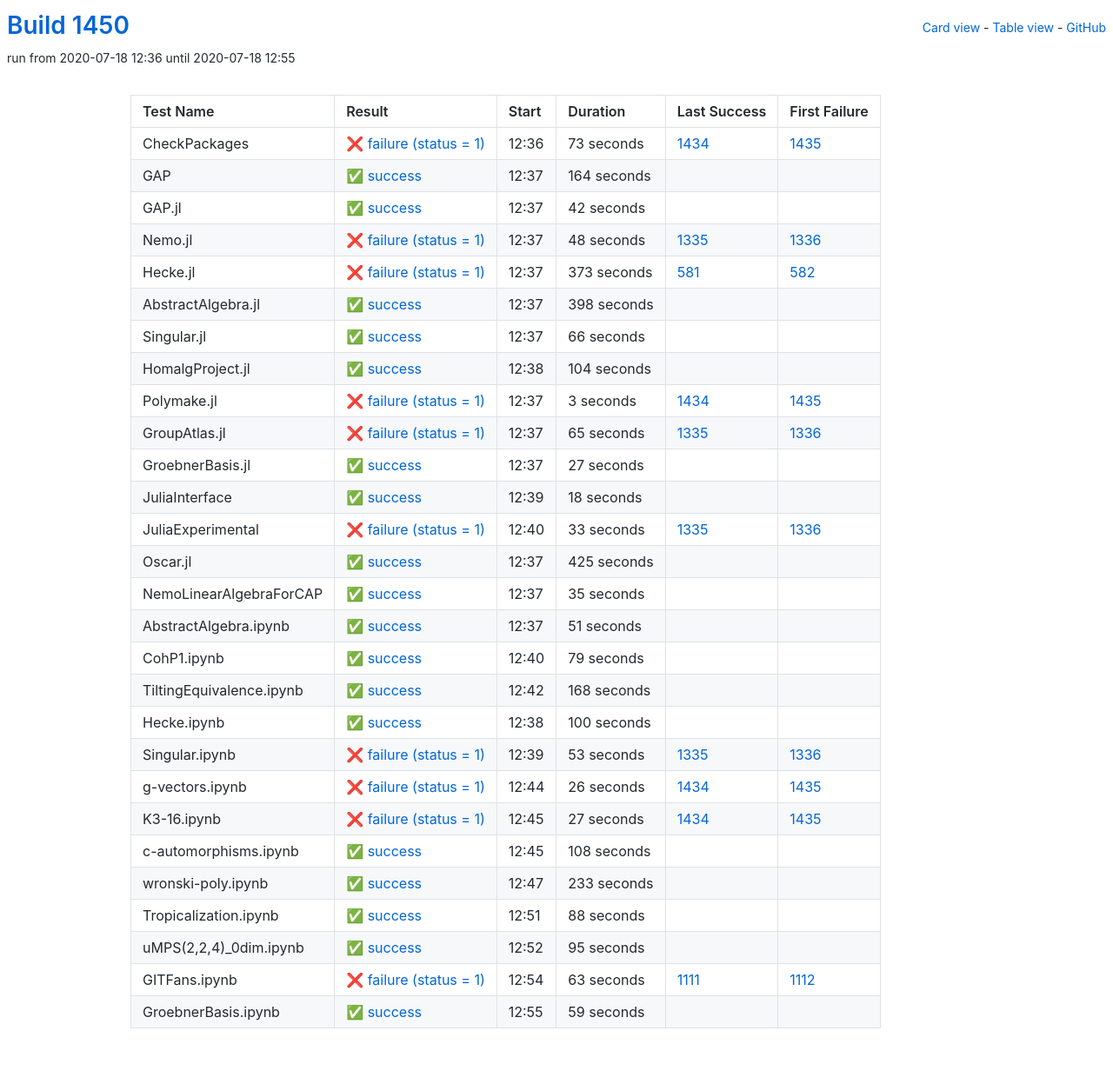
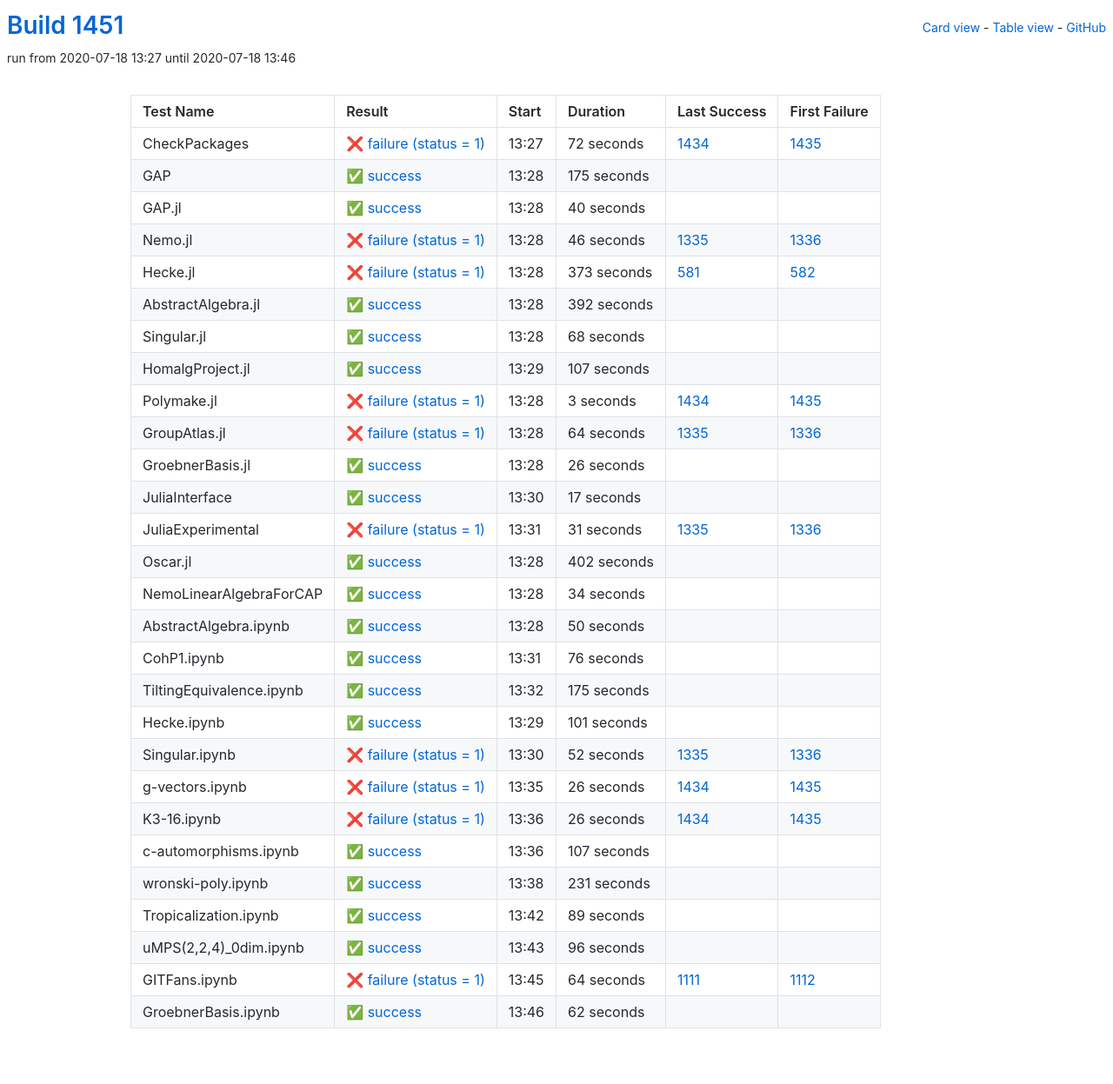
Before and after one commit to oscar-system/oscar-ci-status-1.4, a Jekyll site: the page built from table.html, in a window 1280 px wide. Shown: the whole page at 87% size. Built offline with Jekyll 4.4.1, drawn with Linux system fonts in a browser that asks for light colours.

Commit message:
Build #1451

```diff
--- a/_data/ci.yml
+++ b/_data/ci.yml
@@ -1,6 +1,6 @@
 ---
-build: 1450
-build_url: https://oscarci.mathematik.uni-kl.de/job/oscar-julia-1.4/1450/
+build: 1451
+build_url: https://oscarci.mathematik.uni-kl.de/job/oscar-julia-1.4/1451/
 job: oscar-julia-1.4
 organization: oscar-system
 repo: oscar-ci-status-1.4
@@ -8,56 +8,56 @@ repourl: https://github.com/oscar-system/oscar-ci-status-1.4
 tests:
 - name: CheckPackages
   id: checkpackages
-  log: https://oscarci.mathematik.uni-kl.de/job/oscar-julia-1.4/1450/artifact/logs/build-1450/CheckPackages.log
-  start: 2020-07-18 12:36
+  log: https://oscarci.mathematik.uni-kl.de/job/oscar-julia-1.4/1451/artifact/logs/build-1451/CheckPackages.log
+  start: 2020-07-18 13:27
   success: false
   exitcode: 1
   status: failure
-  duration: 73
+  duration: 72
   last_success: 1434
   last_success_url: https://oscarci.mathematik.uni-kl.de/job/oscar-julia-1.4/1434/
   first_failure: 1435
   first_failure_url: https://oscarci.mathematik.uni-kl.de/job/oscar-julia-1.4/1435/
 - name: GAP
   id: gap
-  log: https://oscarci.mathematik.uni-kl.de/job/oscar-julia-1.4/1450/artifact/logs/build-1450/GAP.log
-  start: 2020-07-18 12:37
+  log: https://oscarci.mathematik.uni-kl.de/job/oscar-julia-1.4/1451/artifact/logs/build-1451/GAP.log
+  start: 2020-07-18 13:28
   success: true
   exitcode: 0
   status: success
-  duration: 164
+  duration: 175
   last_success: false
   last_success_url:
   first_failure: false
   first_failure_url:
 - name: GAP.jl
   id: gap-jl
-  log: https://oscarci.mathematik.uni-kl.de/job/oscar-julia-1.4/1450/artifact/logs/build-1450/GAP.jl.log
-  start: 2020-07-18 12:37
+  log: https://oscarci.mathematik.uni-kl.de/job/oscar-julia-1.4/1451/artifact/logs/build-1451/GAP.jl.log
+  start: 2020-07-18 13:28
   success: true
   exitcode: 0
   status: success
-  duration: 42
+  duration: 40
   last_success: false
   last_success_url:
   first_failure: false
   first_failure_url:
 - name: Nemo.jl
   id: nemo-jl
-  log: https://oscarci.mathematik.uni-kl.de/job/oscar-julia-1.4/1450/artifact/logs/build-1450/Nemo.jl.log
-  start: 2020-07-18 12:37
+  log: https://oscarci.mathematik.uni-kl.de/job/oscar-julia-1.4/1451/artifact/logs/build-1451/Nemo.jl.log
+  start: 2020-07-18 13:28
   success: false
   exitcode: 1
   status: failure
-  duration: 48
+  duration: 46
   last_success: 1335
   last_success_url: https://oscarci.mathematik.uni-kl.de/job/oscar-julia-1.4/1335/
   first_failure: 1336
   first_failure_url: https://oscarci.mathematik.uni-kl.de/job/oscar-julia-1.4/1336/
 - name: Hecke.jl
   id: hecke-jl
-  log: https://oscarci.mathematik.uni-kl.de/job/oscar-julia-1.4/1450/artifact/logs/build-1450/Hecke.jl.log
-  start: 2020-07-18 12:37
+  log: https://oscarci.mathematik.uni-kl.de/job/oscar-julia-1.4/1451/artifact/logs/build-1451/Hecke.jl.log
+  start: 2020-07-18 13:28
   success: false
   exitcode: 1
   status: failure
@@ -68,44 +68,44 @@ tests:
   first_failure_url: https://oscarci.mathematik.uni-kl.de/job/oscar-julia-1.4/582/
 - name: AbstractAlgebra.jl
   id: abstractalgebra-jl
-  log: https://oscarci.mathematik.uni-kl.de/job/oscar-julia-1.4/1450/artifact/logs/build-1450/AbstractAlgebra.jl.log
-  start: 2020-07-18 12:37
+  log: https://oscarci.mathematik.uni-kl.de/job/oscar-julia-1.4/1451/artifact/logs/build-1451/AbstractAlgebra.jl.log
+  start: 2020-07-18 13:28
   success: true
   exitcode: 0
   status: success
-  duration: 398
+  duration: 392
   last_success: false
   last_success_url:
   first_failure: false
   first_failure_url:
 - name: Singular.jl
   id: singular-jl
-  log: https://oscarci.mathematik.uni-kl.de/job/oscar-julia-1.4/1450/artifact/logs/build-1450/Singular.jl.log
-  start: 2020-07-18 12:37
+  log: https://oscarci.mathematik.uni-kl.de/job/oscar-julia-1.4/1451/artifact/logs/build-1451/Singular.jl.log
+  start: 2020-07-18 13:28
   success: true
   exitcode: 0
   status: success
-  duration: 66
+  duration: 68
   last_success: false
   last_success_url:
   first_failure: false
   first_failure_url:
 - name: HomalgProject.jl
   id: homalgproject-jl
-  log: https://oscarci.mathematik.uni-kl.de/job/oscar-julia-1.4/1450/artifact/logs/build-1450/HomalgProject.jl.log
-  start: 2020-07-18 12:38
+  log: https://oscarci.mathematik.uni-kl.de/job/oscar-julia-1.4/1451/artifact/logs/build-1451/HomalgProject.jl.log
+  start: 2020-07-18 13:29
   success: true
   exitcode: 0
   status: success
-  duration: 104
+  duration: 107
   last_success: false
   last_success_url:
   first_failure: false
   first_failure_url:
 - name: Polymake.jl
   id: polymake-jl
-  log: https://oscarci.mathematik.uni-kl.de/job/oscar-julia-1.4/1450/artifact/logs/build-1450/Polymake.jl.log
-  start: 2020-07-18 12:37
+  log: https://oscarci.mathematik.uni-kl.de/job/oscar-julia-1.4/1451/artifact/logs/build-1451/Polymake.jl.log
+  start: 2020-07-18 13:28
   success: false
   exitcode: 1
   status: failure
@@ -116,140 +116,140 @@ tests:
   first_failure_url: https://oscarci.mathematik.uni-kl.de/job/oscar-julia-1.4/1435/
 - name: GroupAtlas.jl
   id: groupatlas-jl
-  log: https://oscarci.mathematik.uni-kl.de/job/oscar-julia-1.4/1450/artifact/logs/build-1450/GroupAtlas.jl.log
-  start: 2020-07-18 12:37
+  log: https://oscarci.mathematik.uni-kl.de/job/oscar-julia-1.4/1451/artifact/logs/build-1451/GroupAtlas.jl.log
+  start: 2020-07-18 13:28
   success: false
   exitcode: 1
   status: failure
-  duration: 65
+  duration: 64
   last_success: 1335
   last_success_url: https://oscarci.mathematik.uni-kl.de/job/oscar-julia-1.4/1335/
   first_failure: 1336
   first_failure_url: https://oscarci.mathematik.uni-kl.de/job/oscar-julia-1.4/1336/
 - name: GroebnerBasis.jl
   id: groebnerbasis-jl
-  log: https://oscarci.mathematik.uni-kl.de/job/oscar-julia-1.4/1450/artifact/logs/build-1450/GroebnerBasis.jl.log
-  start: 2020-07-18 12:37
+  log: https://oscarci.mathematik.uni-kl.de/job/oscar-julia-1.4/1451/artifact/logs/build-1451/GroebnerBasis.jl.log
+  start: 2020-07-18 13:28
   success: true
   exitcode: 0
   status: success
-  duration: 27
+  duration: 26
   last_success: false
   last_success_url:
   first_failure: false
   first_failure_url:
 - name: JuliaInterface
   id: juliainterface
-  log: https://oscarci.mathematik.uni-kl.de/job/oscar-julia-1.4/1450/artifact/logs/build-1450/JuliaInterface.log
-  start: 2020-07-18 12:39
+  log: https://oscarci.mathematik.uni-kl.de/job/oscar-julia-1.4/1451/artifact/logs/build-1451/JuliaInterface.log
+  start: 2020-07-18 13:30
   success: true
   exitcode: 0
   status: success
-  duration: 18
+  duration: 17
   last_success: false
   last_success_url:
   first_failure: false
   first_failure_url:
 - name: JuliaExperimental
   id: juliaexperimental
-  log: https://oscarci.mathematik.uni-kl.de/job/oscar-julia-1.4/1450/artifact/logs/build-1450/JuliaExperimental.log
-  start: 2020-07-18 12:40
+  log: https://oscarci.mathematik.uni-kl.de/job/oscar-julia-1.4/1451/artifact/logs/build-1451/JuliaExperimental.log
+  start: 2020-07-18 13:31
   success: false
   exitcode: 1
   status: failure
-  duration: 33
+  duration: 31
   last_success: 1335
   last_success_url: https://oscarci.mathematik.uni-kl.de/job/oscar-julia-1.4/1335/
   first_failure: 1336
   first_failure_url: https://oscarci.mathematik.uni-kl.de/job/oscar-julia-1.4/1336/
 - name: Oscar.jl
   id: oscar-jl
-  log: https://oscarci.mathematik.uni-kl.de/job/oscar-julia-1.4/1450/artifact/logs/build-1450/Oscar.jl.log
-  start: 2020-07-18 12:37
+  log: https://oscarci.mathematik.uni-kl.de/job/oscar-julia-1.4/1451/artifact/logs/build-1451/Oscar.jl.log
+  start: 2020-07-18 13:28
   success: true
   exitcode: 0
   status: success
-  duration: 425
+  duration: 402
   last_success: false
   last_success_url:
   first_failure: false
   first_failure_url:
 - name: NemoLinearAlgebraForCAP
   id: nemolinearalgebraforcap
-  log: https://oscarci.mathematik.uni-kl.de/job/oscar-julia-1.4/1450/artifact/logs/build-1450/NemoLinearAlgebraForCAP.log
-  start: 2020-07-18 12:37
+  log: https://oscarci.mathematik.uni-kl.de/job/oscar-julia-1.4/1451/artifact/logs/build-1451/NemoLinearAlgebraForCAP.log
+  start: 2020-07-18 13:28
   success: true
   exitcode: 0
   status: success
-  duration: 35
+  duration: 34
   last_success: false
   last_success_url:
   first_failure: false
   first_failure_url:
 - name: AbstractAlgebra.ipynb
   id: abstractalgebra-ipynb
-  log: https://oscarci.mathematik.uni-kl.de/job/oscar-julia-1.4/1450/artifact/logs/build-1450/AbstractAlgebra.ipynb.log
-  start: 2020-07-18 12:37
+  log: https://oscarci.mathematik.uni-kl.de/job/oscar-julia-1.4/1451/artifact/logs/build-1451/AbstractAlgebra.ipynb.log
+  start: 2020-07-18 13:28
   success: true
   exitcode: 0
   status: success
-  duration: 51
+  duration: 50
   last_success: false
   last_success_url:
   first_failure: false
   first_failure_url:
 - name: CohP1.ipynb
   id: cohp1-ipynb
-  log: https://oscarci.mathematik.uni-kl.de/job/oscar-julia-1.4/1450/artifact/logs/build-1450/CohP1.ipynb.log
-  start: 2020-07-18 12:40
+  log: https://oscarci.mathematik.uni-kl.de/job/oscar-julia-1.4/1451/artifact/logs/build-1451/CohP1.ipynb.log
+  start: 2020-07-18 13:31
   success: true
   exitcode: 0
   status: success
-  duration: 79
+  duration: 76
   last_success: false
   last_success_url:
   first_failure: false
   first_failure_url:
 - name: TiltingEquivalence.ipynb
   id: tiltingequivalence-ipynb
-  log: https://oscarci.mathematik.uni-kl.de/job/oscar-julia-1.4/1450/artifact/logs/build-1450/TiltingEquivalence.ipynb.log
-  start: 2020-07-18 12:42
+  log: https://oscarci.mathematik.uni-kl.de/job/oscar-julia-1.4/1451/artifact/logs/build-1451/TiltingEquivalence.ipynb.log
+  start: 2020-07-18 13:32
   success: true
   exitcode: 0
   status: success
-  duration: 168
+  duration: 175
   last_success: false
   last_success_url:
   first_failure: false
   first_failure_url:
 - name: Hecke.ipynb
   id: hecke-ipynb
-  log: https://oscarci.mathematik.uni-kl.de/job/oscar-julia-1.4/1450/artifact/logs/build-1450/Hecke.ipynb.log
-  start: 2020-07-18 12:38
+  log: https://oscarci.mathematik.uni-kl.de/job/oscar-julia-1.4/1451/artifact/logs/build-1451/Hecke.ipynb.log
+  start: 2020-07-18 13:29
   success: true
   exitcode: 0
   status: success
-  duration: 100
+  duration: 101
   last_success: false
   last_success_url:
   first_failure: false
   first_failure_url:
 - name: Singular.ipynb
   id: singular-ipynb
-  log: https://oscarci.mathematik.uni-kl.de/job/oscar-julia-1.4/1450/artifact/logs/build-1450/Singular.ipynb.log
-  start: 2020-07-18 12:39
+  log: https://oscarci.mathematik.uni-kl.de/job/oscar-julia-1.4/1451/artifact/logs/build-1451/Singular.ipynb.log
+  start: 2020-07-18 13:30
   success: false
   exitcode: 1
   status: failure
-  duration: 53
+  duration: 52
   last_success: 1335
   last_success_url: https://oscarci.mathematik.uni-kl.de/job/oscar-julia-1.4/1335/
   first_failure: 1336
   first_failure_url: https://oscarci.mathematik.uni-kl.de/job/oscar-julia-1.4/1336/
 - name: g-vectors.ipynb
   id: g-vectors-ipynb
-  log: https://oscarci.mathematik.uni-kl.de/job/oscar-julia-1.4/1450/artifact/logs/build-1450/g-vectors.ipynb.log
-  start: 2020-07-18 12:44
+  log: https://oscarci.mathematik.uni-kl.de/job/oscar-julia-1.4/1451/artifact/logs/build-1451/g-vectors.ipynb.log
+  start: 2020-07-18 13:35
   success: false
   exitcode: 1
   status: failure
@@ -260,84 +260,84 @@ tests:
   first_failure_url: https://oscarci.mathematik.uni-kl.de/job/oscar-julia-1.4/1435/
 - name: K3-16.ipynb
   id: k3-16-ipynb
-  log: https://oscarci.mathematik.uni-kl.de/job/oscar-julia-1.4/1450/artifact/logs/build-1450/K3-16.ipynb.log
-  start: 2020-07-18 12:45
+  log: https://oscarci.mathematik.uni-kl.de/job/oscar-julia-1.4/1451/artifact/logs/build-1451/K3-16.ipynb.log
+  start: 2020-07-18 13:36
   success: false
   exitcode: 1
   status: failure
-  duration: 27
+  duration: 26
   last_success: 1434
   last_success_url: https://oscarci.mathematik.uni-kl.de/job/oscar-julia-1.4/1434/
   first_failure: 1435
   first_failure_url: https://oscarci.mathematik.uni-kl.de/job/oscar-julia-1.4/1435/
 - name: c-automorphisms.ipynb
   id: c-automorphisms-ipynb
-  log: https://oscarci.mathematik.uni-kl.de/job/oscar-julia-1.4/1450/artifact/logs/build-1450/c-automorphisms.ipynb.log
-  start: 2020-07-18 12:45
+  log: https://oscarci.mathematik.uni-kl.de/job/oscar-julia-1.4/1451/artifact/logs/build-1451/c-automorphisms.ipynb.log
+  start: 2020-07-18 13:36
   success: true
   exitcode: 0
   status: success
-  duration: 108
+  duration: 107
   last_success: false
   last_success_url:
   first_failure: false
   first_failure_url:
 - name: wronski-poly.ipynb
   id: wronski-poly-ipynb
-  log: https://oscarci.mathematik.uni-kl.de/job/oscar-julia-1.4/1450/artifact/logs/build-1450/wronski-poly.ipynb.log
-  start: 2020-07-18 12:47
+  log: https://oscarci.mathematik.uni-kl.de/job/oscar-julia-1.4/1451/artifact/logs/build-1451/wronski-poly.ipynb.log
+  start: 2020-07-18 13:38
   success: true
   exitcode: 0
   status: success
-  duration: 233
+  duration: 231
   last_success: false
   last_success_url:
   first_failure: false
   first_failure_url:
 - name: Tropicalization.ipynb
   id: tropicalization-ipynb
-  log: https://oscarci.mathematik.uni-kl.de/job/oscar-julia-1.4/1450/artifact/logs/build-1450/Tropicalization.ipynb.log
-  start: 2020-07-18 12:51
+  log: https://oscarci.mathematik.uni-kl.de/job/oscar-julia-1.4/1451/artifact/logs/build-1451/Tropicalization.ipynb.log
+  start: 2020-07-18 13:42
   success: true
   exitcode: 0
   status: success
-  duration: 88
+  duration: 89
   last_success: false
   last_success_url:
   first_failure: false
   first_failure_url:
 - name: uMPS(2,2,4)_0dim.ipynb
   id: umps-2-2-4-0dim-ipynb
-  log: https://oscarci.mathematik.uni-kl.de/job/oscar-julia-1.4/1450/artifact/logs/build-1450/uMPS-2-2-4-_0dim.ipynb.log
-  start: 2020-07-18 12:52
+  log: https://oscarci.mathematik.uni-kl.de/job/oscar-julia-1.4/1451/artifact/logs/build-1451/uMPS-2-2-4-_0dim.ipynb.log
+  start: 2020-07-18 13:43
   success: true
   exitcode: 0
   status: success
-  duration: 95
+  duration: 96
   last_success: false
   last_success_url:
   first_failure: false
   first_failure_url:
 - name: GITFans.ipynb
   id: gitfans-ipynb
-  log: https://oscarci.mathematik.uni-kl.de/job/oscar-julia-1.4/1450/artifact/logs/build-1450/GITFans.ipynb.log
-  start: 2020-07-18 12:54
+  log: https://oscarci.mathematik.uni-kl.de/job/oscar-julia-1.4/1451/artifact/logs/build-1451/GITFans.ipynb.log
+  start: 2020-07-18 13:45
   success: false
   exitcode: 1
   status: failure
-  duration: 63
+  duration: 64
   last_success: 1111
   last_success_url: https://oscarci.mathematik.uni-kl.de/job/oscar-julia-1.4/1111/
   first_failure: 1112
   first_failure_url: https://oscarci.mathematik.uni-kl.de/job/oscar-julia-1.4/1112/
 - name: GroebnerBasis.ipynb
   id: groebnerbasis-ipynb
-  log: https://oscarci.mathematik.uni-kl.de/job/oscar-julia-1.4/1450/artifact/logs/build-1450/GroebnerBasis.ipynb.log
-  start: 2020-07-18 12:55
+  log: https://oscarci.mathematik.uni-kl.de/job/oscar-julia-1.4/1451/artifact/logs/build-1451/GroebnerBasis.ipynb.log
+  start: 2020-07-18 13:46
   success: true
   exitcode: 0
   status: success
-  duration: 59
+  duration: 62
   last_success: false
   last_success_url:
   first_failure: false
```
Also changed, not shown: README.md.
